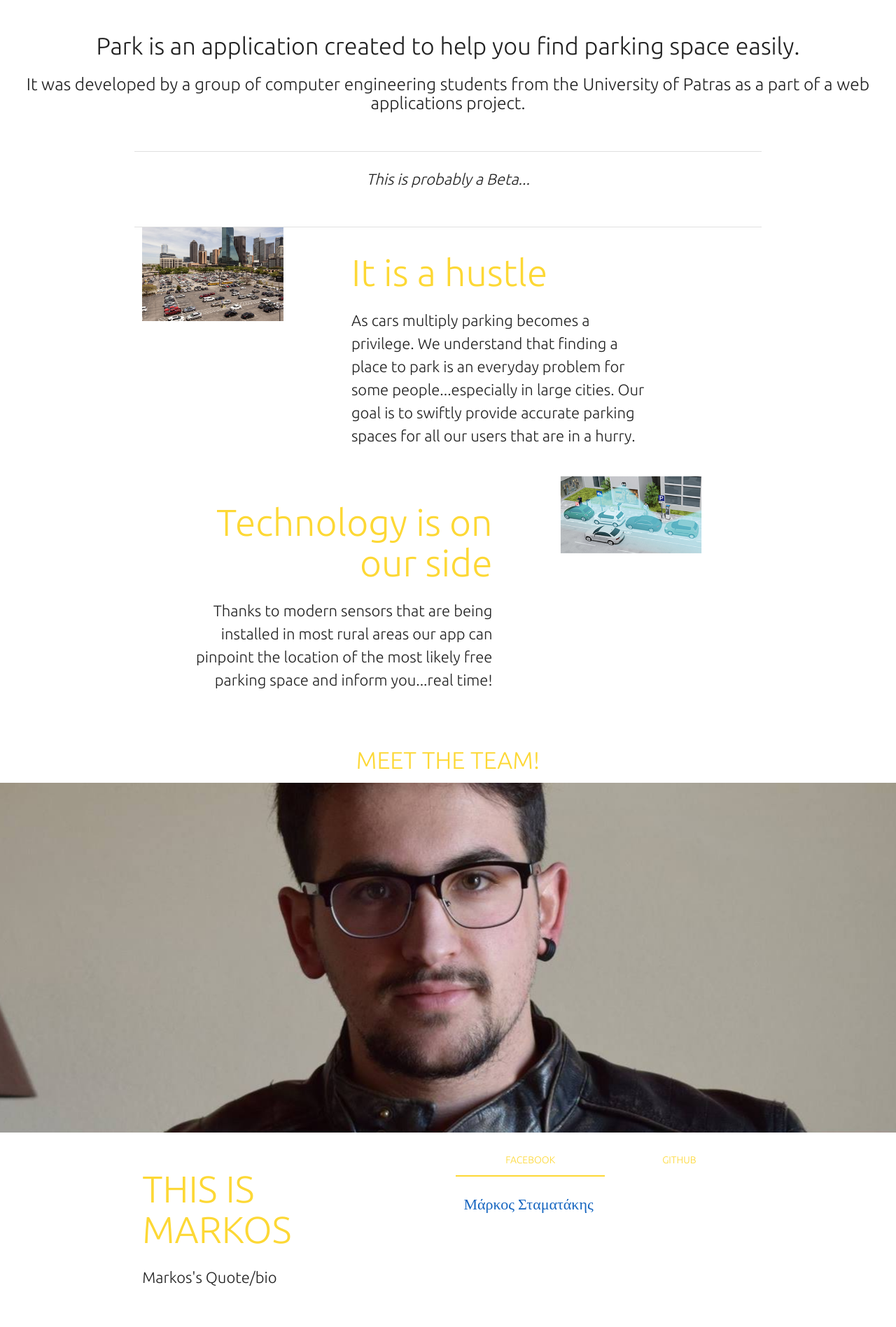
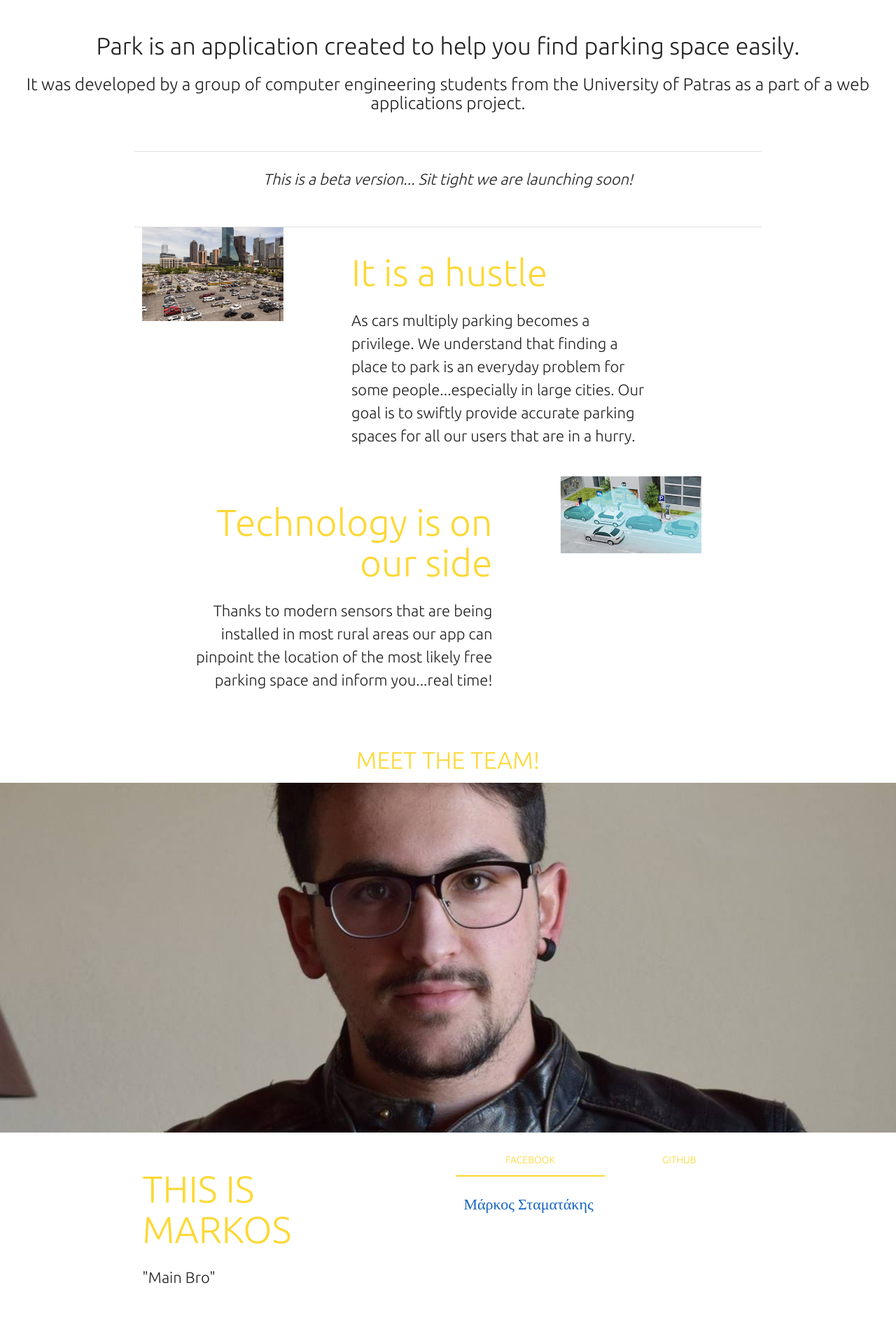
Before and after one commit to Margkoss/Park, a PHP site: page /about in a window 1280 px wide. Shown: the part 435-2332 px from the top of the page at 70% size. Run offline with PHP 8.4, Linux system fonts and the light colour scheme.

Commit message:
Modified About page

```diff
--- a/about/index.php
+++ b/about/index.php
@@ -29,7 +29,7 @@
     <!-- This is the first paragraph(drive,intentions etc) -->
     <section class="container section">
     <div class="divider"></div>
-    <p class="center-align"><i>This is probably a Beta...</i></p>
+    <p class="center-align"><i>This is a beta version... Sit tight we are launching soon!</i></p>
     </section>
 
 
@@ -70,7 +70,7 @@
         <div class="row">
           <div class="col s12 l4">
             <h2 class="yellow-text text-darken-1">THIS IS MARKOS</h2>
-            <p>Markos's Quote/bio</p>
+            <p>"Main Bro"</p>
           </div>
           <div class="col s12 l6 offset-l2">
             <ul class="tabs">
@@ -103,7 +103,7 @@
         <div class="row">
           <div class="col s12 l4">
             <h2 class="yellow-text text-darken-1">THIS IS BILLY</h2>
-            <p>Billy's Quote/bio</p>
+            <p>"Really buff dude"</p>
           </div>
           <div class="col s12 l6 offset-l2">
             <ul class="tabs">
@@ -136,7 +136,7 @@
         <div class="row">
           <div class="col s12 l4">
             <h2 class="yellow-text text-darken-1">THIS IS THOMAS</h2>
-            <p>Thomas's Quote/bio</p>
+            <p>"Look mum no angular"</p>
           </div>
           <div class="col s12 l6 offset-l2">
             <ul class="tabs">
```
